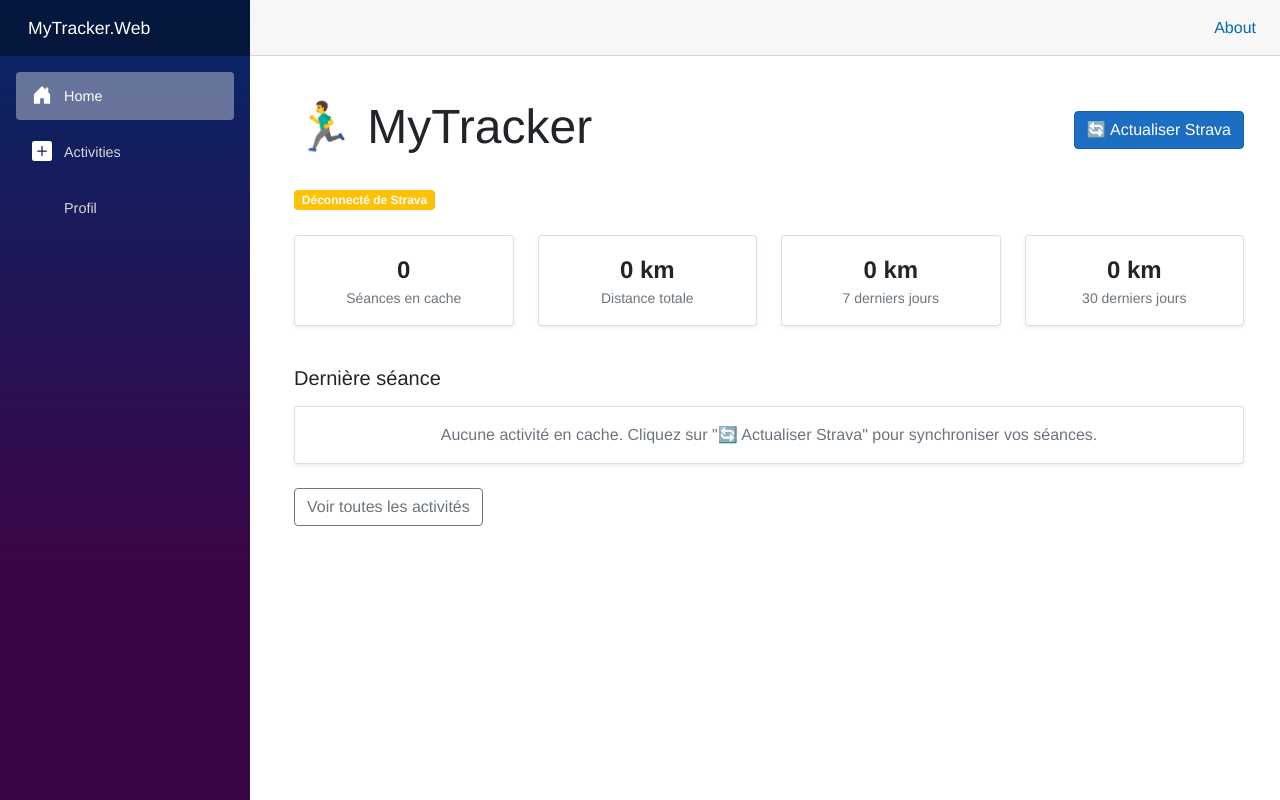
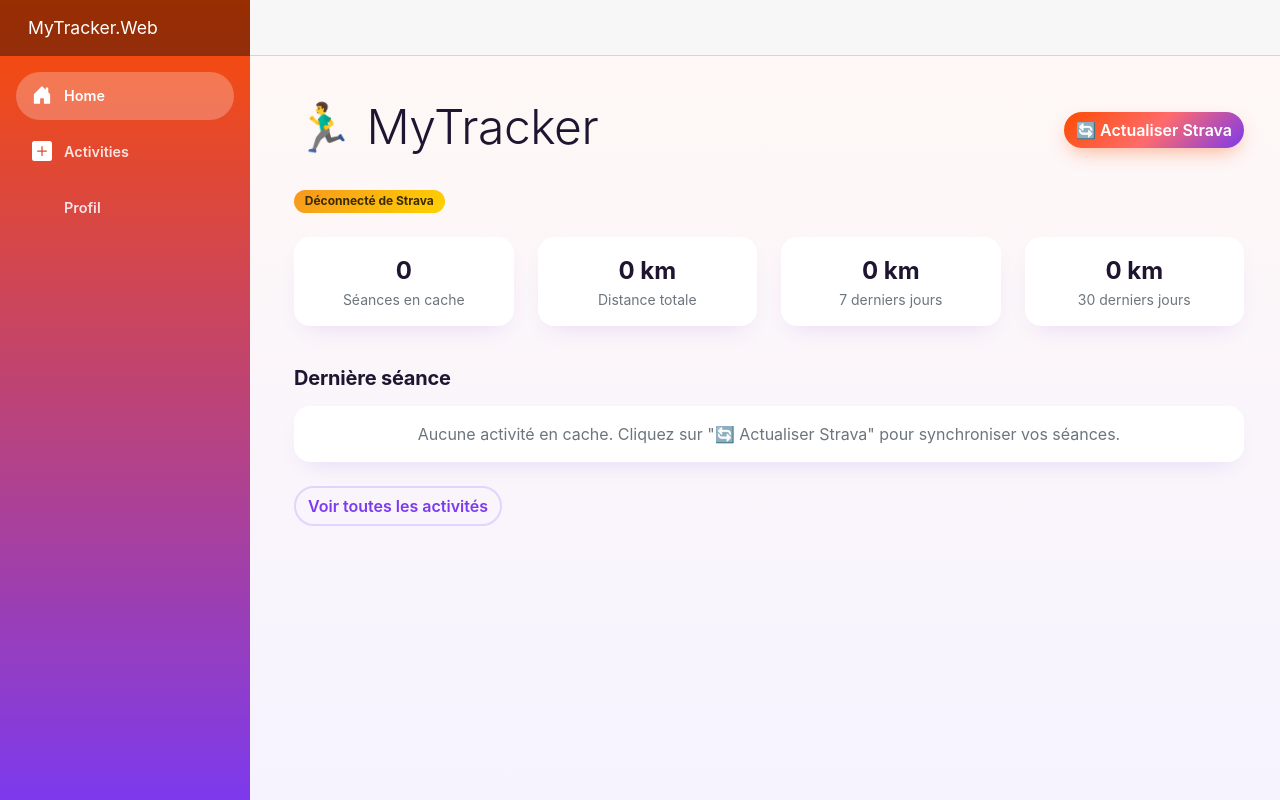
Before and after one commit to JulienV-program/training-tracker, an ASP.NET Core app: page / in a window 1280 px wide. Run offline with ASP.NET Core 8, Linux system fonts and the light colour scheme; style sheets or scripts are compiled from the project's sources; the project's own start-up code is not run, and a stand-in starts its controllers and pages.

Commit message:
Restyle UI with a vibrant sport-inspired gradient theme
Retheme on top of Bootstrap (no framework swap): orange-to-purple gradient
for buttons, sidebar and badges, softer colored card shadows with hover
lift, pill-shaped nav links, and removal of the leftover scaffold "About"
link. Visualizer chart containers now use a shared .chart-card class
instead of duplicated inline styles.

Co-Authored-By: Claude Sonnet 4.6 <noreply@anthropic.com>

```diff
--- a/MyTracker.Web/Components/Layout/MainLayout.razor
+++ b/MyTracker.Web/Components/Layout/MainLayout.razor
@@ -6,9 +6,7 @@
     </div>
 
     <main>
-        <div class="top-row px-4">
-            <a href="https://learn.microsoft.com/aspnet/core/" target="_blank">About</a>
-        </div>
+        <div class="top-row px-4"></div>
 
         <article class="content px-4">
             @Body
--- a/MyTracker.Web/Components/Layout/MainLayout.razor.css
+++ b/MyTracker.Web/Components/Layout/MainLayout.razor.css
@@ -9,7 +9,7 @@ main {
 }
 
 .sidebar {
-    background-image: linear-gradient(180deg, rgb(5, 39, 103) 0%, #3a0647 70%);
+    background-image: linear-gradient(180deg, #fc4c02 0%, #7c3aed 100%);
 }
 
 .top-row {
--- a/MyTracker.Web/Components/Layout/NavMenu.razor.css
+++ b/MyTracker.Web/Components/Layout/NavMenu.razor.css
@@ -60,25 +60,28 @@
     }
 
     .nav-item ::deep .nav-link {
-        color: #d7d7d7;
+        color: rgba(255, 255, 255, 0.85);
         background: none;
         border: none;
-        border-radius: 4px;
+        border-radius: 999px;
         height: 3rem;
         display: flex;
         align-items: center;
         line-height: 3rem;
         width: 100%;
+        font-weight: 600;
+        transition: background-color 0.15s ease, transform 0.15s ease;
     }
 
 .nav-item ::deep a.active {
-    background-color: rgba(255,255,255,0.37);
+    background-color: rgba(255,255,255,0.25);
     color: white;
 }
 
 .nav-item ::deep .nav-link:hover {
-    background-color: rgba(255,255,255,0.1);
+    background-color: rgba(255,255,255,0.15);
     color: white;
+    transform: translateX(2px);
 }
 
 .nav-scrollable {
--- a/MyTracker.Web/Components/Pages/Visualizer.razor
+++ b/MyTracker.Web/Components/Pages/Visualizer.razor
@@ -13,15 +13,15 @@
         <a href="/activities" class="btn btn-outline-secondary">Retour</a>
     </div>
 
-    <div class="mt-4" style="height: 500px; background: #fff; padding: 20px; border-radius: 15px; box-shadow: 0 4px 6px rgba(0,0,0,0.1);">
+    <div class="chart-card mt-4" style="height: 500px;">
         <canvas id="stravaChart"></canvas>
     </div>
 
-    <div class="mt-4" style="height: 350px; background: #fff; padding: 20px; border-radius: 15px; box-shadow: 0 4px 6px rgba(0,0,0,0.1);">
+    <div class="chart-card mt-4" style="height: 350px;">
         <canvas id="splitsChart"></canvas>
     </div>
 
-    <div class="mt-4 text-center" style="background: #fff; padding: 20px; border-radius: 15px; box-shadow: 0 4px 6px rgba(0,0,0,0.1);">
+    <div class="chart-card mt-4 text-center">
         <h5 class="mb-3">🗺️ Tracé du parcours</h5>
         <canvas id="routeShapeCanvas" width="500" height="500" style="max-width: 100%;"></canvas>
     </div>
--- a/MyTracker.Web/wwwroot/app.css
+++ b/MyTracker.Web/wwwroot/app.css
@@ -1,19 +1,153 @@
+:root {
+    --color-primary: #fc4c02;
+    --color-primary-dark: #d6400a;
+    --color-accent: #7c3aed;
+    --color-success: #11998e;
+    --color-success-light: #38ef7d;
+    --gradient-primary: linear-gradient(135deg, #fc4c02 0%, #ff6b6b 50%, #7c3aed 100%);
+    --gradient-sidebar: linear-gradient(180deg, #fc4c02 0%, #7c3aed 100%);
+    --gradient-success: linear-gradient(135deg, var(--color-success) 0%, var(--color-success-light) 100%);
+    --gradient-warning: linear-gradient(135deg, #f7971e 0%, #ffd200 100%);
+    --shadow-card: 0 10px 25px -12px rgba(124, 58, 237, 0.2);
+    --shadow-card-hover: 0 14px 30px -10px rgba(124, 58, 237, 0.3);
+    --radius-lg: 1rem;
+}
+
 html, body {
-    font-family: 'Helvetica Neue', Helvetica, Arial, sans-serif;
+    font-family: -apple-system, BlinkMacSystemFont, "Segoe UI", Inter, Roboto, Helvetica, Arial, sans-serif;
+    background: linear-gradient(180deg, #fff8f5 0%, #f6f3ff 100%);
+    color: #1f1530;
+}
+
+h1, h2, h3, h4, h5, h6 {
+    font-weight: 700;
+    letter-spacing: -0.01em;
 }
 
 a, .btn-link {
-    color: #006bb7;
+    color: var(--color-primary);
+}
+
+a:hover, .btn-link:hover {
+    color: var(--color-primary-dark);
+}
+
+/* Cards */
+.card {
+    border: none;
+    border-radius: var(--radius-lg);
+    box-shadow: var(--shadow-card);
+    transition: transform 0.15s ease, box-shadow 0.15s ease;
+}
+
+.card.shadow-sm {
+    box-shadow: var(--shadow-card) !important;
+}
+
+.card:hover {
+    transform: translateY(-2px);
+    box-shadow: var(--shadow-card-hover);
+}
+
+.card.border-success {
+    border: 2px solid var(--color-success) !important;
+}
+
+.chart-card {
+    background: #fff;
+    padding: 20px;
+    border-radius: var(--radius-lg);
+    box-shadow: var(--shadow-card);
+}
+
+/* Buttons */
+.btn {
+    border-radius: 999px;
+    font-weight: 600;
+    border: none;
+    transition: transform 0.15s ease, box-shadow 0.15s ease;
 }
 
 .btn-primary {
+    background: var(--gradient-primary);
     color: #fff;
-    background-color: #1b6ec2;
-    border-color: #1861ac;
+    box-shadow: 0 8px 20px -6px rgba(252, 76, 2, 0.45);
+}
+
+.btn-primary:hover, .btn-primary:focus, .btn-primary:active {
+    background: var(--gradient-primary);
+    color: #fff;
+    transform: translateY(-1px);
+    box-shadow: 0 10px 24px -6px rgba(252, 76, 2, 0.55);
+}
+
+.btn-success {
+    background: var(--gradient-success);
+    color: #fff;
+    box-shadow: 0 8px 20px -6px rgba(17, 153, 142, 0.4);
+}
+
+.btn-success:hover, .btn-success:focus, .btn-success:active {
+    background: var(--gradient-success);
+    color: #fff;
+    transform: translateY(-1px);
+}
+
+.btn-outline-primary {
+    border: 2px solid var(--color-primary);
+    color: var(--color-primary);
+    background: transparent;
+}
+
+.btn-outline-primary:hover {
+    background: var(--gradient-primary);
+    border-color: transparent;
+    color: #fff;
+}
+
+.btn-outline-secondary {
+    border: 2px solid #ddd6fe;
+    color: var(--color-accent);
+    background: transparent;
+}
+
+.btn-outline-secondary:hover {
+    background: var(--color-accent);
+    border-color: var(--color-accent);
+    color: #fff;
+}
+
+.btn:disabled {
+    opacity: 0.6;
+    transform: none !important;
 }
 
 .btn:focus, .btn:active:focus, .btn-link.nav-link:focus, .form-control:focus, .form-check-input:focus {
-  box-shadow: 0 0 0 0.1rem white, 0 0 0 0.25rem #258cfb;
+    box-shadow: 0 0 0 0.2rem rgba(124, 58, 237, 0.25);
+}
+
+/* Badges */
+.badge.bg-success {
+    background: var(--gradient-success) !important;
+    border-radius: 999px;
+    padding: 0.45em 0.9em;
+}
+
+.badge.bg-warning {
+    background: var(--gradient-warning) !important;
+    color: #3a2a00 !important;
+    border-radius: 999px;
+    padding: 0.45em 0.9em;
+}
+
+/* Form controls */
+.form-control, .form-select {
+    border-radius: 0.6rem;
+    border: 1px solid #e3dafc;
+}
+
+.form-control:focus, .form-select:focus {
+    border-color: var(--color-accent);
 }
 
 .content {
@@ -25,7 +159,7 @@ h1:focus {
 }
 
 .valid.modified:not([type=checkbox]) {
-    outline: 1px solid #26b050;
+    outline: 1px solid var(--color-success);
 }
 
 .invalid {
@@ -42,9 +176,9 @@ h1:focus {
     color: white;
 }
 
-    .blazor-error-boundary::after {
-        content: "An error has occurred."
-    }
+.blazor-error-boundary::after {
+    content: "An error has occurred."
+}
 
 .darker-border-checkbox.form-check-input {
     border-color: #929292;
```
